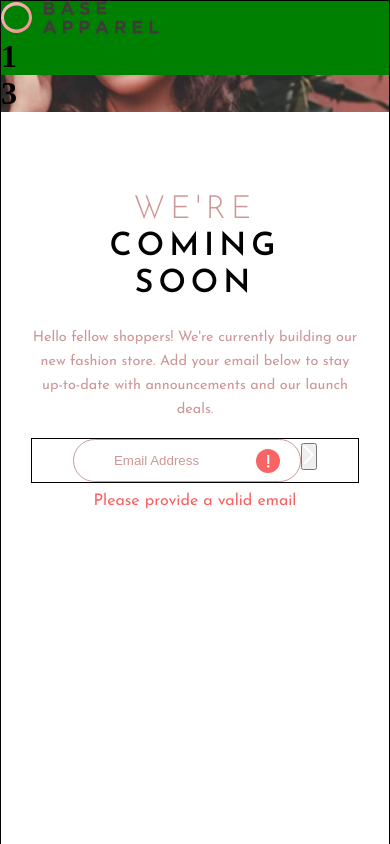
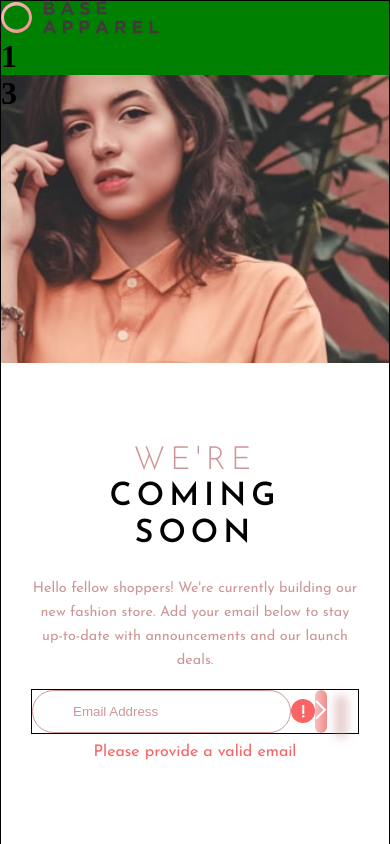
Before and after one commit to Nhoj-Plummer/base-apparel-challenge, a React (Create React App) app: page / in a window 390 px wide. Shown: the top 844 px of the page. Built offline with nearby package versions, Linux system fonts and the light colour scheme.

Commit message:
Image for mobile built

```diff
--- a/src/components/HeroData/herodata.css
+++ b/src/components/HeroData/herodata.css
@@ -53,21 +53,20 @@
     line-height: 1.5rem;
     font-size: 0.9rem;
     margin-top: 1.5rem;
+    background-color: linear-gradient(hsl(0, 0%, 100%), hsl(0, 100%, 98));
   }
 
   .hero-data-text-form {
+    display: flex;
+    align-items: center;
+    width: 100%;
     margin-top: 1rem;
-    border: 1px solid;
-
+    border: 1px solid ;
   }
 
   .hero-data-text-form input {
     border-radius: 30px;
     padding: 0.8rem 2.5rem;
-    width: 70%;
-    background-image: url('../../assets/icon-error.svg');
-    background-repeat: no-repeat;
-    background-position: 90%;
     border: 1px solid hsl(0, 36%, 70%);
   }
 
@@ -75,12 +74,18 @@
     color: var(--desaturated-red);
   }
 
+  .hero-data-text-form_error-logo {
+    right: 34%;
+  }
 
   .hero-data-text-form button {
-
+    height: 43px;
+    right: 45px;
+    border-style: none;
+    border-radius: 50px;
+    box-shadow: 20px 5px 10px hsla(0, 36%, 70%, 0.5);
+    background: linear-gradient(to right, #f8bfbf, #ee8c8c);
   }
-
-  /* We gotta figure out how to posionit the button next */
 
   .hero-data-text-form_error {
     margin-top: 10px;
@@ -89,7 +94,7 @@
 
   .hero-data_image-container {
     order: 2;
-
+    flex: 0 1 20%;
     background-image: url("../../assets/hero-mobile.jpg");
     background-position: center center;
     background-size: cover;
--- a/src/components/HeroData/herodata.jsx
+++ b/src/components/HeroData/herodata.jsx
@@ -20,9 +20,7 @@ const Herodata = () => {
         <form>
           <div className="hero-data-text-form">
             <input type="email" name="email" placeholder="Email Address" required />
-            {/* <label for="email">
-              <img src={Error} alt="error" />
-            </label> */}
+            <img src={Error} alt="error" className="hero-data-text-form_error-logo"/>
             <button type="submit">
               <img src={SubButton} alt="button" />
             </button>
```
